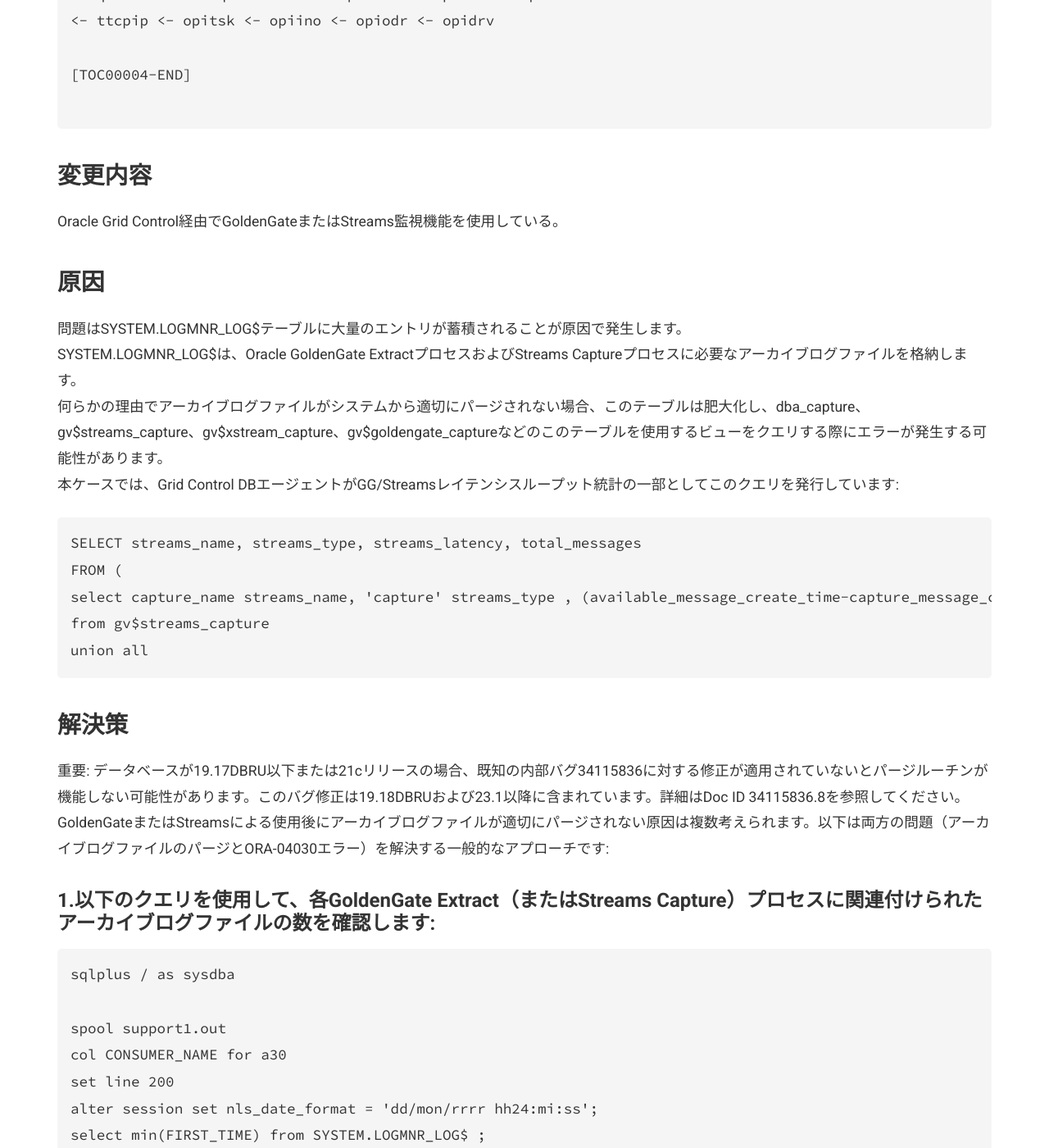
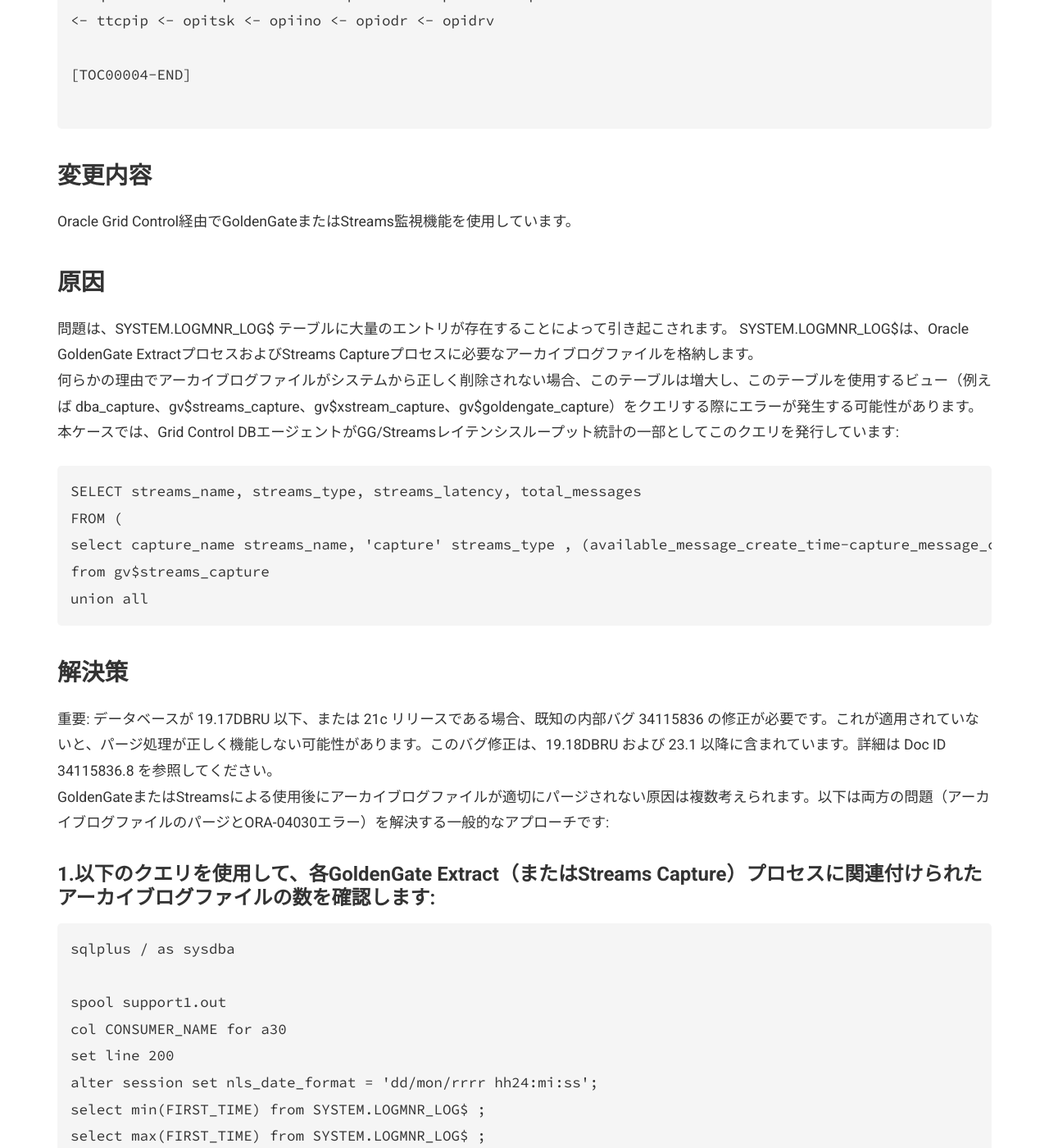
Before and after one commit to goodwaysIT/ja, a Jekyll site: the page built from _posts/2025-08-04-ORA-04030-Out-Of-Process-Memory-When-Using-Oracle-GoldenGate.md, in a window 1280 px wide and 1400 px high, scrolled down 2170 px. Shown: the whole window at 82% size. Built offline with Jekyll 4.4.1, drawn with Linux system fonts in a browser that asks for light colours; some of the changed text lies outside the part shown.

Commit message:
Update 2025-08-04-ORA-04030-Out-Of-Process-Memory-When-Using-Oracle-GoldenGate.md

````diff
--- a/_posts/2025-08-04-ORA-04030-Out-Of-Process-Memory-When-Using-Oracle-GoldenGate.md
+++ b/_posts/2025-08-04-ORA-04030-Out-Of-Process-Memory-When-Using-Oracle-GoldenGate.md
@@ -1,7 +1,7 @@
 ---
 layout: post
 title: "ORA-04030: Oracle GoldenGate使用時のプロセスメモリ不足エラー（<nn>バイトの割り当て失敗）"
-excerpt: "本問題はSYSTEM.LOGMNR_LOG$テーブルに大量のエントリが蓄積されることが原因で発生します。SYSTEM.LOGMNR_LOG$は、Oracle GoldenGate ExtractプロセスおよびStreams Captureプロセスに必要なアーカイブログファイルを格納します。"
+excerpt: "この問題は、SYSTEM.LOGMNR_LOG$ テーブルに大量のエントリが存在することが原因です。SYSTEM.LOGMNR_LOG$ テーブルは、Oracle GoldenGate Extract プロセスおよび Streams Capture プロセスに必要なアーカイブ済みログファイルを格納しています。"
 date: 2025-08-04 15:00:00 +0800
 categories: [Oracle, Database, GoldenGate]
 tags: [ORA-04030, プロセスメモリ不足, SYSTEM.LOGMNR_LOG$, GoldenGate, oracle]
@@ -9,7 +9,7 @@ image: /assets/images/posts/ORA-04030-Out-Of-Process-Memory-When-Using-Oracle-Go
 ---
 
 ## 現象
-データベースアラートログに以下のメモリエラーが記録される:
+データベースアラートログに以下のメモリエラーが記録されます:
 ```
 Errors in file /u01/app/oracle/diag/rdbms/oggdb/oggdb1/trace/oggdb1_ppa7_120312.trc (incident=52058):
 ORA-04030: out of process memory when trying to allocate bytes (,)
@@ -22,7 +22,7 @@ Use ADRCI or Support Workbench to package the incident.
 See Note 411.1 at My Oracle Support for error and packaging details.
 ```
 
-データベーストレースファイルにも以下の内容が出力される:
+データベーストレースファイルにも以下の内容が出力されます:
 ```
 *** 2024-08-28T15:58:23.231573+08:00
 *** SESSION ID:(291.42918) 2024-08-28T15:58:23.231582+08:00
@@ -70,12 +70,12 @@ ksedst <- dbkedDefDump <- ksedmp <- dbgexPhaseII <- dbgexProcessError
 ```
 
 ## 変更内容
-Oracle Grid Control経由でGoldenGateまたはStreams監視機能を使用している。
+Oracle Grid Control経由でGoldenGateまたはStreams監視機能を使用しています。
 
 ## 原因
-問題はSYSTEM.LOGMNR_LOG$テーブルに大量のエントリが蓄積されることが原因で発生します。
+問題は、SYSTEM.LOGMNR_LOG$ テーブルに大量のエントリが存在することによって引き起こされます。
 SYSTEM.LOGMNR_LOG$は、Oracle GoldenGate ExtractプロセスおよびStreams Captureプロセスに必要なアーカイブログファイルを格納します。
-何らかの理由でアーカイブログファイルがシステムから適切にパージされない場合、このテーブルは肥大化し、dba_capture、gv$streams_capture、gv$xstream_capture、gv$goldengate_captureなどのこのテーブルを使用するビューをクエリする際にエラーが発生する可能性があります。
+何らかの理由でアーカイブログファイルがシステムから正しく削除されない場合、このテーブルは増大し、このテーブルを使用するビュー（例えば dba_capture、gv$streams_capture、gv$xstream_capture、gv$goldengate_capture）をクエリする際にエラーが発生する可能性があります。
 本ケースでは、Grid Control DBエージェントがGG/Streamsレイテンシスループット統計の一部としてこのクエリを発行しています:
 
 ```
@@ -87,7 +87,7 @@ union all
 ```
 
 ## 解決策
-重要: データベースが19.17DBRU以下または21cリリースの場合、既知の内部バグ34115836に対する修正が適用されていないとパージルーチンが機能しない可能性があります。このバグ修正は19.18DBRUおよび23.1以降に含まれています。詳細はDoc ID 34115836.8を参照してください。
+重要: データベースが 19.17DBRU 以下、または 21c リリースである場合、既知の内部バグ 34115836 の修正が必要です。これが適用されていないと、パージ処理が正しく機能しない可能性があります。このバグ修正は、19.18DBRU および 23.1 以降に含まれています。詳細は Doc ID 34115836.8 を参照してください。
 GoldenGateまたはStreamsによる使用後にアーカイブログファイルが適切にパージされない原因は複数考えられます。以下は両方の問題（アーカイブログファイルのパージとORA-04030エラー）を解決する一般的なアプローチです:
 ### 1.以下のクエリを使用して、各GoldenGate Extract（またはStreams Capture）プロセスに関連付けられたアーカイブログファイルの数を確認します:
 
@@ -196,7 +196,7 @@ conn / as sysdba
 exec dbms_capture_adm.set_parameter('<capture_name>','_CHECKPOINT_FORCE','Y');
 ```
 
-### 5.このクエリのAPPLIED_SCNとREQUIRED_CHECKPOINT_SCNのうち小さい方の値に、Extract/CaptureプロセスのFIRST_SCNを設定します:
+### 5.次のクエリから取得した APPLIED_SCN と REQUIRED_CHECKPOINT_SCN のうち、最低値を該当する Extract／Capture プロセスの FIRST_SCN に設定します:
 ```SQL
 select capture_name, status, to_char(APPLIED_SCN), to_char(REQUIRED_CHECKPOINT_SCN) from dba_capture where capture_name = '<capture_name>';
 ```
````
